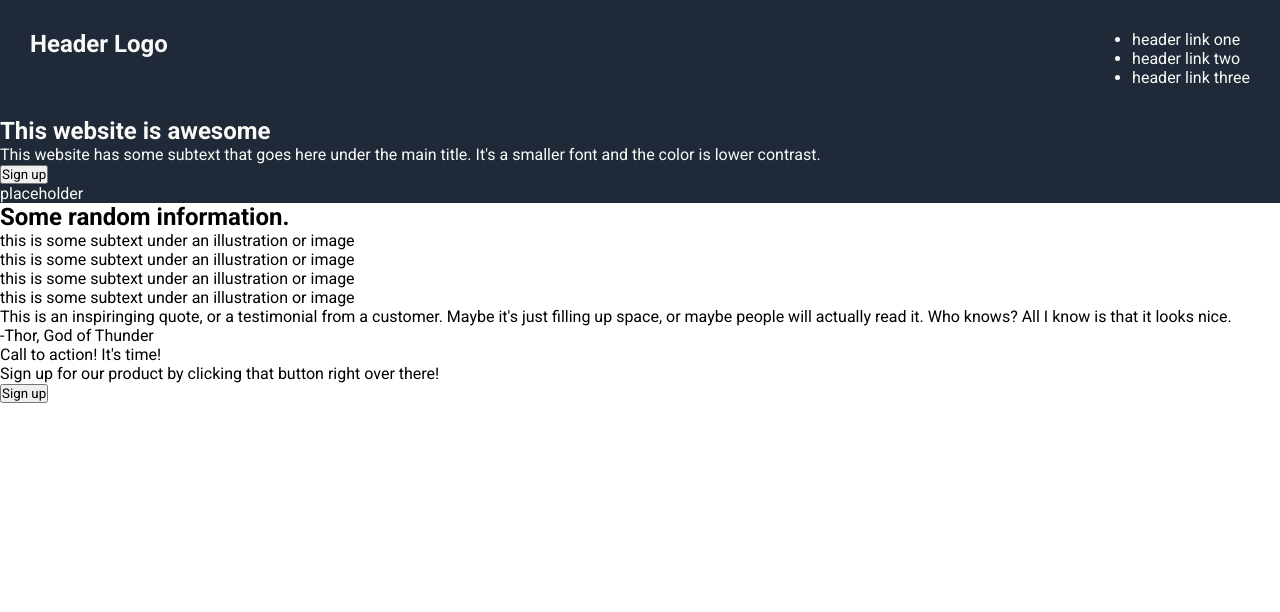
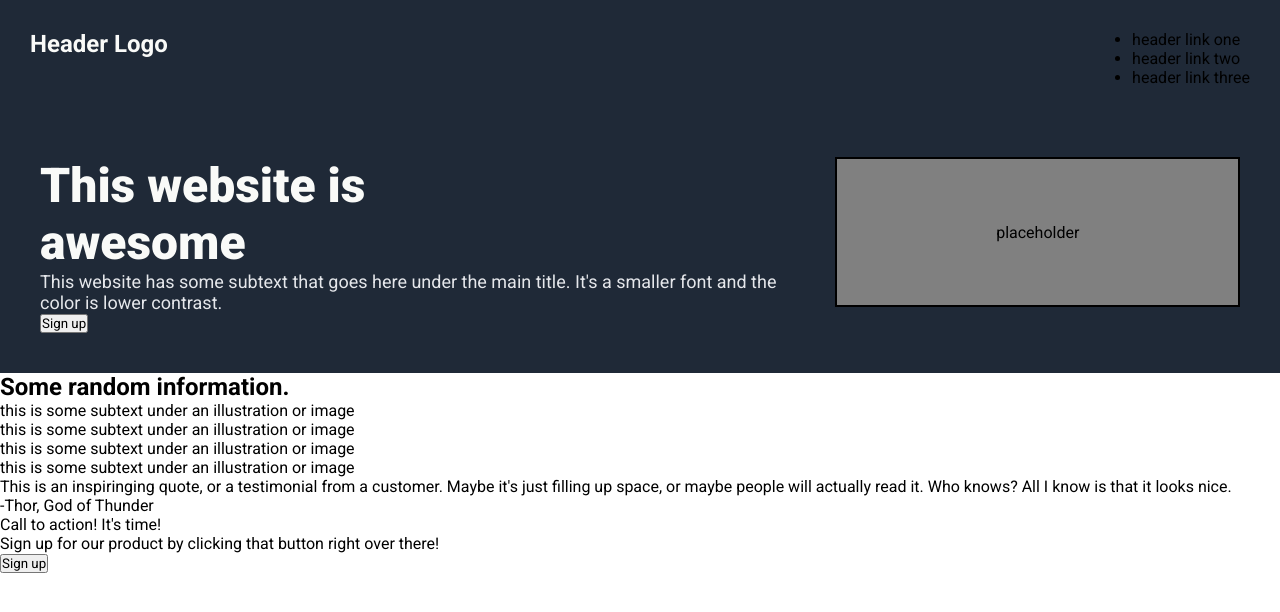
Before and after one commit to ffernandezTech/landing-page, a plain HTML site: page index.html in a window 1280 px wide. Drawn offline with Linux system fonts and the light colour scheme.

Commit message:
feat: added style code for .main-hero items

```diff
--- a/style.css
+++ b/style.css
@@ -31,7 +31,7 @@ to embed it into our HTML head and these lines of codes below */
 .main-hero,
 .main-nav{
     background-color: #1F2937;
-    color: #F9FAF8;
+
 
 }
 
@@ -48,6 +48,7 @@ to embed it into our HTML head and these lines of codes below */
 /* setting the font size for the nav logo */
 .main-nav .nav-header{
     font-size: 24px;
+    color: #F9FAF8;
 
 
 }
@@ -56,6 +57,45 @@ to embed it into our HTML head and these lines of codes below */
 
     list-style-type: none;
     display: flex;
-    column-gap: 20px;
+    column-gap: 40px;
+
+    font-size: 18px;
+    color: #e5e7eb;
 
 }
+
+
+/* making main hero and its items into a flex box */
+.main-hero{
+    display: flex;
+    place-content: center center;
+    column-gap: 50px;
+    padding: 40px;
+}
+.hero-left-header{
+    font-size: 48px;
+    color: #F9FAF8;
+    font-weight: 900;
+
+    width: 400px ;
+    height: auto;
+
+}
+.hero-left-p{
+    font-size: 18px;
+    color: #e5e7eb;
+}
+.hero-left-btn{
+    background-color: #3882F6;
+    color: white;
+}
+.hero-right{
+    border: black solid 2px;
+    background-color: gray;
+    width: 500px;
+    height: 150px;
+    display: flex;
+    align-items: center;
+    justify-content: center;
+
+}
```
